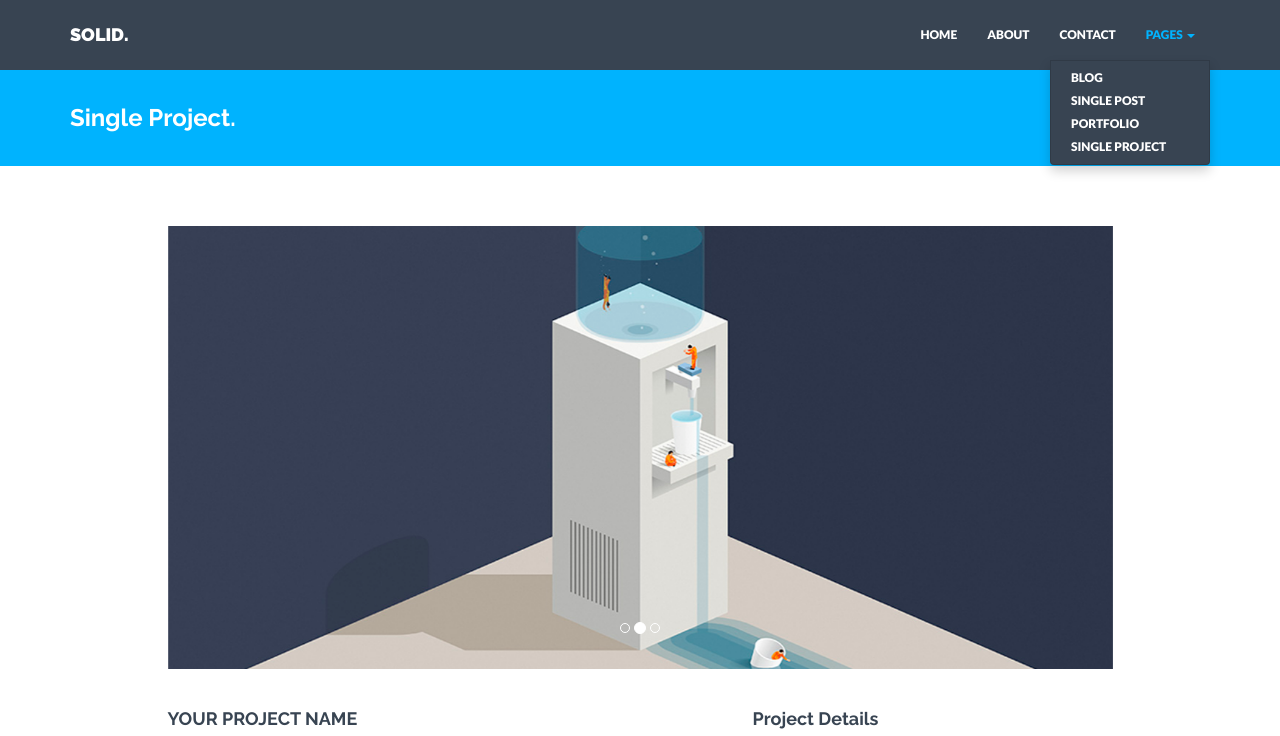
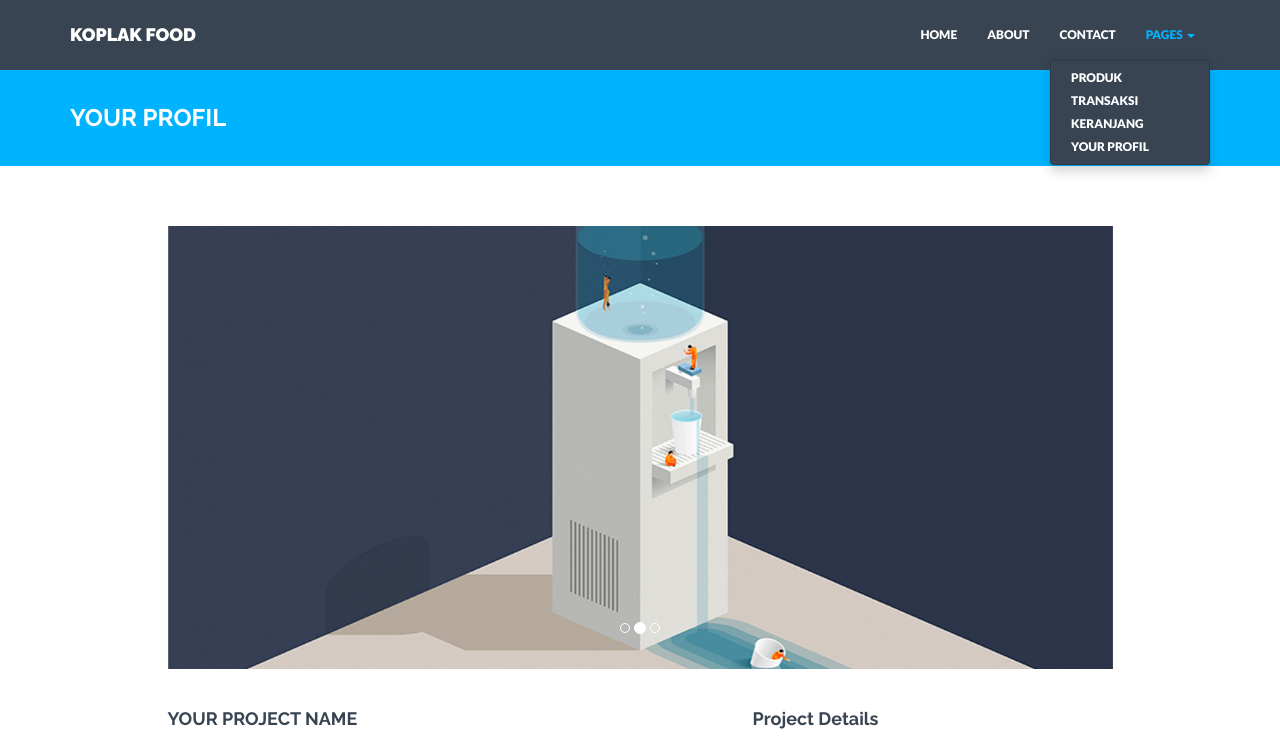
Before and after one commit to Koplakdevelopers/KoplakFood_team, a website: page single-project.html in a window 1280 px wide. Both pictures are taken after a click on the link "PAGES". Shown: the top 736 px of the page. Drawn offline with Linux system fonts and the light colour scheme.

Commit message:
udah diubah pada bagiat pagesnya

```diff
--- a/single-project.html
+++ b/single-project.html
@@ -2,7 +2,7 @@
 <html lang="en">
 <head>
   <meta charset="utf-8">
-  <title>Solid - Bootstrap Business Template</title>
+  <title>Koplak Food</title>
   <meta content="width=device-width, initial-scale=1.0" name="viewport">
   <meta content="" name="keywords">
   <meta content="" name="description">
@@ -25,12 +25,6 @@
   <!-- Main Stylesheet File -->
   <link href="css/style.css" rel="stylesheet">
 
-  <!-- =======================================================
-    Template Name: Solid
-    Template URL: https://templatemag.com/solid-bootstrap-business-template/
-    Author: TemplateMag.com
-    License: https://templatemag.com/license/
-  ======================================================= -->
 </head>
 
 <body>
@@ -45,7 +39,7 @@
             <span class="icon-bar"></span>
             <span class="icon-bar"></span>
           </button>
-        <a class="navbar-brand" href="index.html">SOLID.</a>
+        <a class="navbar-brand" href="index.html">KOPLAK FOOD</a>
       </div>
       <div class="navbar-collapse collapse navbar-right">
         <ul class="nav navbar-nav">
@@ -55,10 +49,10 @@
           <li class="dropdown active">
             <a href="#" class="dropdown-toggle" data-toggle="dropdown">PAGES <b class="caret"></b></a>
             <ul class="dropdown-menu">
-              <li><a href="blog.html">BLOG</a></li>
-              <li><a href="single-post.html">SINGLE POST</a></li>
-              <li><a href="portfolio.html">PORTFOLIO</a></li>
-              <li><a href="single-project.html">SINGLE PROJECT</a></li>
+              <li><a href="blog.html">PRODUK</a></li>
+              <li><a href="single-post.html">TRANSAKSI</a></li>
+              <li><a href="portfolio.html">KERANJANG</a></li>
+              <li><a href="single-project.html">YOUR PROFIL</a></li>
             </ul>
           </li>
         </ul>
@@ -74,7 +68,7 @@
   <div id="blue">
     <div class="container">
       <div class="row">
-        <h3>Single Project.</h3>
+        <h3>YOUR PROFIL</h3>
       </div>
       <!-- /row -->
     </div>
```
Also changed, not shown: about.html (+4 -4 lines), blog.html (+6 -6 lines), contact.html (+5 -5 lines), index.html (+4 -4 lines), portfolio.html (+7 -13 lines), single-post.html (+7 -13 lines).
